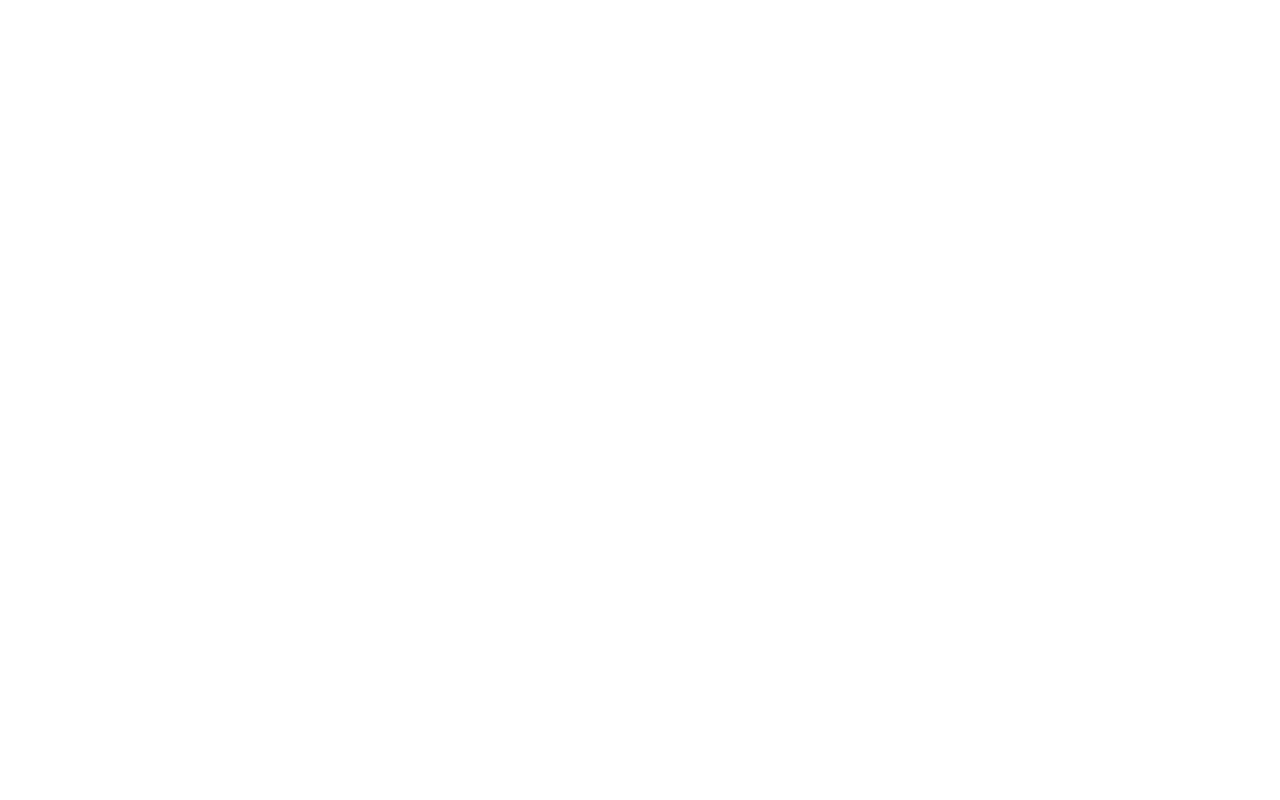
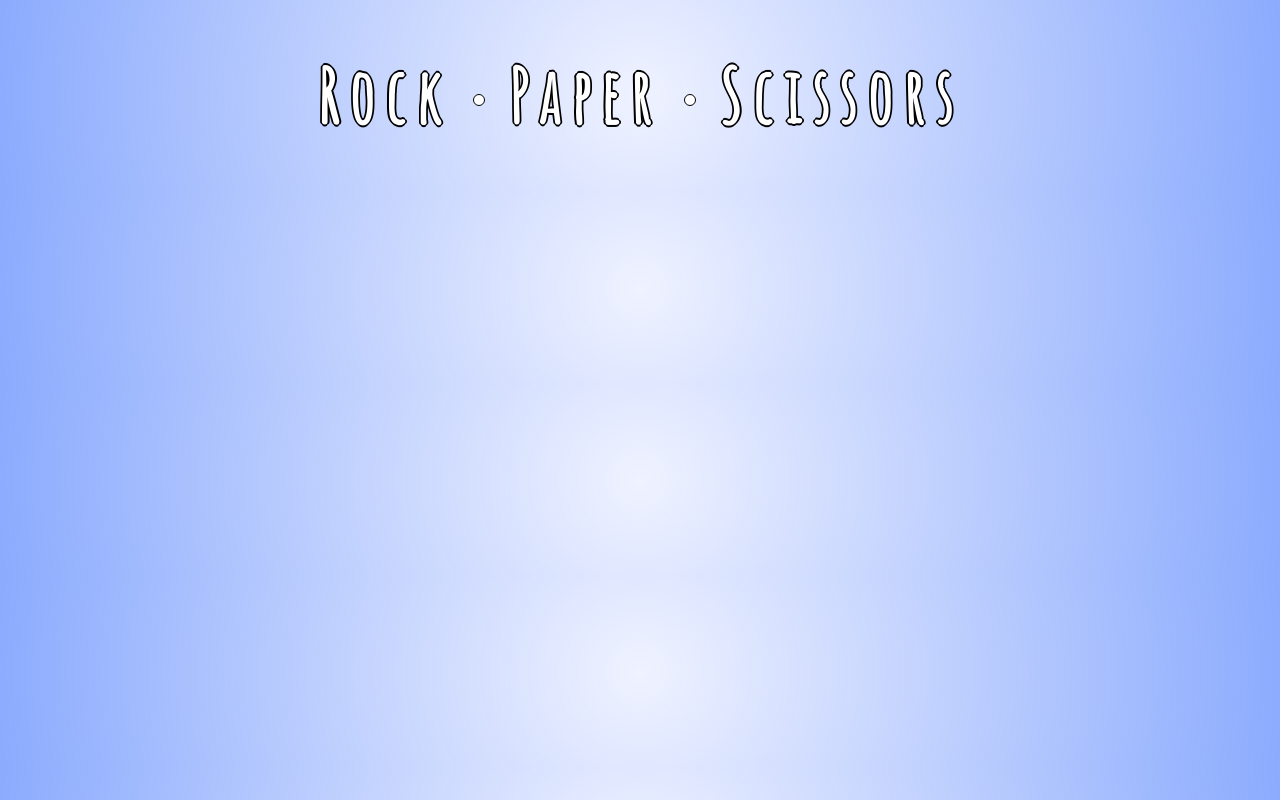
Before and after one commit to elenabaurkot/RPS, a plain HTML site: page index.html in a window 1280 px wide. Drawn offline with Linux system fonts and the light colour scheme.

Commit message:
background and header styled

```diff
--- a/index.html
+++ b/index.html
@@ -4,7 +4,19 @@
     <meta charset="UTF-8" />
     <meta name="viewport" content="width=device-width, initial-scale=1.0" />
     <meta http-equiv="X-UA-Compatible" content="ie=edge" />
+    <link
+      href="https://fonts.googleapis.com/css2?family=Amatic+SC&display=swap"
+      rel="stylesheet"
+    />
+    <link rel="stylesheet" href="style.css" />
     <title>Rock Paper Scissors</title>
   </head>
-  <body></body>
+  <body>
+    <header>
+      <h1>
+        Rock <span class="dot"></span> Paper <span class="dot"></span> Scissors
+      </h1>
+    </header>
+    <script src="script.js"></script>
+  </body>
 </html>
--- a/style.css
+++ b/style.css
@@ -0,0 +1,28 @@
+body {
+  margin: 0rem;
+  background: rgb(239, 242, 255);
+  background: radial-gradient(
+    circle,
+    rgba(239, 242, 255, 1) 0%,
+    rgba(70, 121, 252, 0.6264880952380952) 100%
+  );
+}
+
+header {
+  font-family: 'Amatic SC', cursive;
+  font-size: 2.3rem;
+  letter-spacing: 0.65rem;
+  color: white;
+  text-shadow: -1.8px 0 black, 0 1.8px black, 1.8px 0 black, 0 -1.8px black;
+  text-align: center;
+}
+
+.dot {
+  height: 10px;
+  width: 10px;
+  background-color: white;
+  border-radius: 50%;
+  display: inline-block;
+  border: 1.2px black solid;
+  vertical-align: middle;
+}
```
